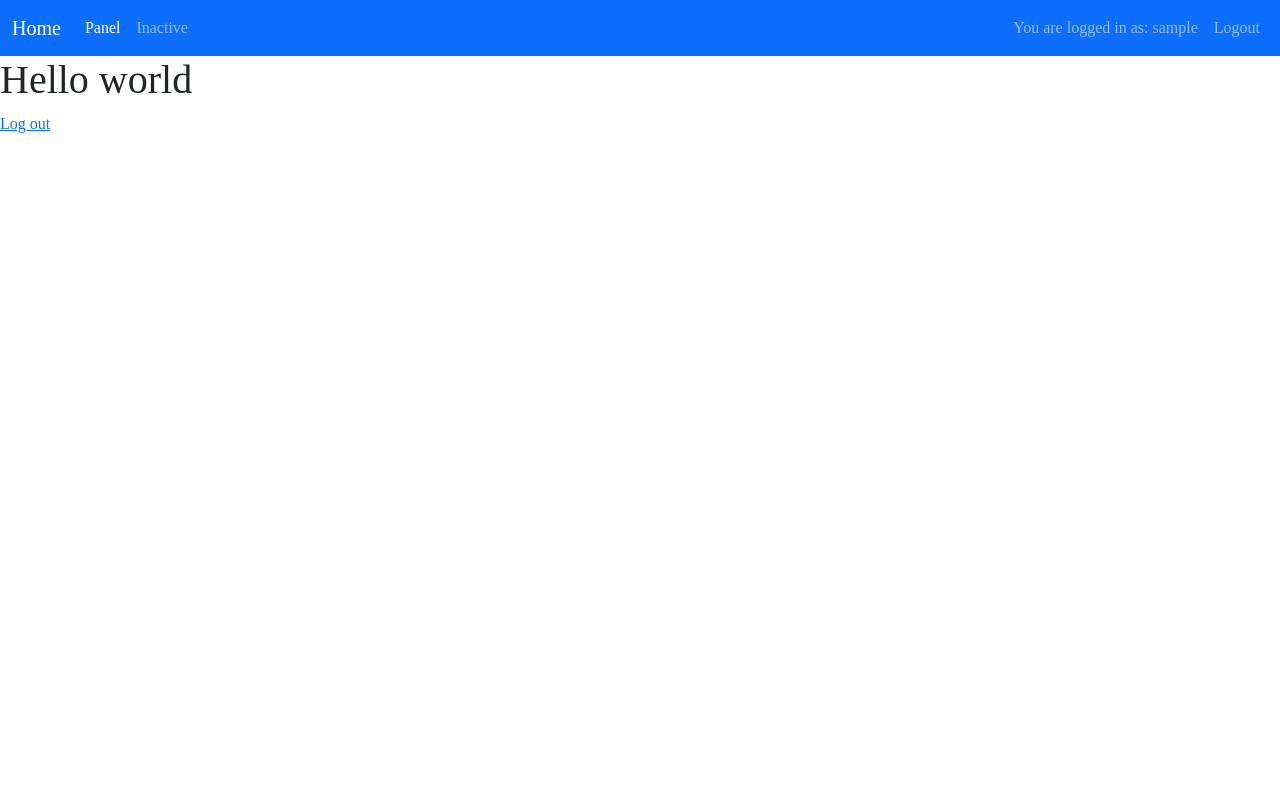
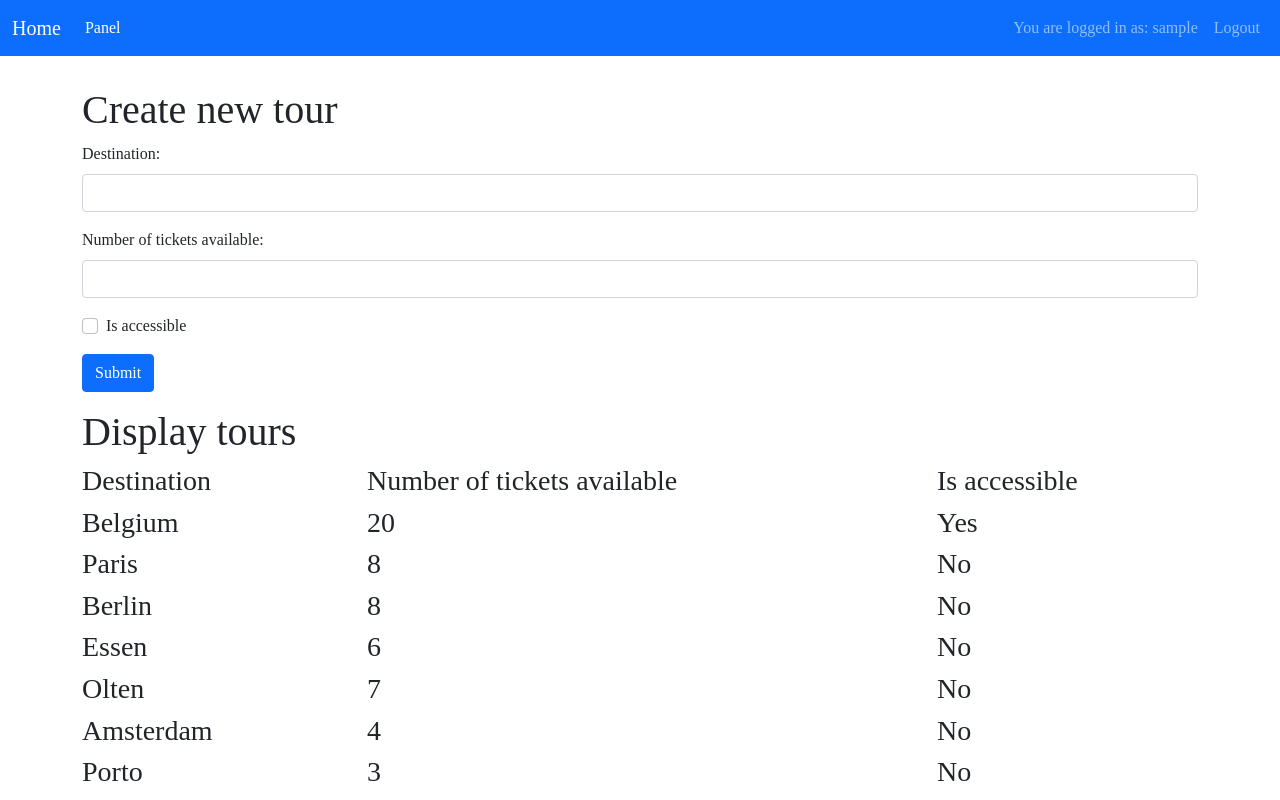
Before and after one commit to tamtran2885/php-server-environment, a PHP site: page /pages/panel.php in a window 1280 px wide. Run offline with PHP 8.4, Linux system fonts and the light colour scheme; the visitor is signed in with stand-in values (Sample User, id 1).

Commit message:
display data

```diff
--- a/assets/css/styles.css
+++ b/assets/css/styles.css
@@ -34,4 +34,9 @@ body {
 .navbar-collapse {
   display: flex;
   justify-content: space-between;
+  align-items: center;
 }
+
+.container {
+  margin-top: 30px;
+}
--- a/data/tours.json
+++ b/data/tours.json
@@ -3,5 +3,35 @@
     "destination": "Belgium",
     "number_of_tickets_available": 20,
     "is_accessible": true
+  },
+  {
+    "destination": "Paris",
+    "number_of_tickets_available": 8,
+    "is_accessible": false
+  },
+  {
+    "destination": "Berlin",
+    "number_of_tickets_available": 8,
+    "is_accessible": false
+  },
+  {
+    "destination": "Essen",
+    "number_of_tickets_available": 6,
+    "is_accessible": false
+  },
+  {
+    "destination": "Olten",
+    "number_of_tickets_available": 7,
+    "is_accessible": false
+  },
+  {
+    "destination": "Amsterdam",
+    "number_of_tickets_available": 4,
+    "is_accessible": false
+  },
+  {
+    "destination": "Porto",
+    "number_of_tickets_available": 3,
+    "is_accessible": false
   }
 ]
--- a/inc/_navbar.php
+++ b/inc/_navbar.php
@@ -9,9 +9,6 @@
         <li class="nav-item">
           <a class="nav-link active" aria-current="page" href="#">Panel</a>
         </li>
-        <li class="nav-item">
-          <a class="nav-link" href="#">Inactive</a>
-        </li>
       </ul>
       <ul class="navbar-nav">
         <?php
@@ -22,7 +19,7 @@
             <?php echo $_SESSION["username"]; ?></a>
           </li>
           <li class="nav-item">
-            <a class="nav-link" href="#">Logout</a>
+            <a class="nav-link" href="<?php echo BASE_URL ?>modules/close_sessions.php">Logout</a>
           </li>
           <?php
         }
--- a/pages/panel.php
+++ b/pages/panel.php
@@ -7,12 +7,126 @@ if (!isset($_SESSION["username"])) {
   exit;
 }
 ?>
+
+<?php
+  $toursJsonFile = __DIR__ . "/../data/tours.json";
+  // Check if data exist, load data
+  if (file_exists($toursJsonFile)) {
+    $jsonData = file_get_contents($toursJsonFile);
+    $toursData = json_decode($jsonData, true);
+  } else {
+    // if data does not exist, start with an empty array
+    $toursData = [];
+  }
+
+  // Create a variable of error
+  $formErrors = [];
+
+  // If the request method is POST, then use the submitted data to save new input
+  if ($_SERVER["REQUEST_METHOD"] == "POST") {
+    // 1. Normalize the request data
+    $normalizedData = [
+      "destination" => isset($_POST["destination"]) ? (string)$_POST["destination"] : "",
+      "number_of_tickets_available" => isset($_POST["number_of_tickets_available"]) ? (int)$_POST["number_of_tickets_available"] : 0,
+      "is_accessible" => isset($_POST["is_accessible"]) ? true : false
+    ];
+
+    // 2. Validate the request data
+    if ($normalizedData["destination"] === "") {
+      $formErrors["destination"] = "Please enter a destination";
+    }
+
+    if ($normalizedData["number_of_tickets_available"] < 1) {
+      $formErrors["number_of_tickets_available"] = "Number of tickets available must be at least 1";
+    }
+
+    // 3. Convert data to JSON and save data to file tours.json
+    if (count($formErrors) === 0) {
+      $toursData[] = $normalizedData;
+      $jsonData = json_encode($toursData, JSON_PRETTY_PRINT);
+      file_put_contents($toursJsonFile, $jsonData);
+
+      // Display message after adding new data successfully
+      // $_SESSION["message"] = "Successfully added new tour";
+      // header("Location: ");
+      // exit;
+    }
+  }
+?>
+
 <?php
   $title = "Panel Page";
   include(__DIR__ . "/../inc/_header.php");
 ?>
-    <h1>Hello world</h1>
-    <p><a href="<?php echo BASE_URL ?>modules/close_sessions.php">Log out</a></p>
+
+<main class="main">
+  <div class="container">
+    <h1>Create new tour</h1>
+    <form
+      method="POST"
+    >
+      <div class="mb-3">
+        <label for="destination" class="form-label">Destination:</label>
+        <input type="text" class="form-control" id="destination"  name="destination" value="" >
+        <?php
+          if(isset($formErrors["destination"])) {
+            ?>
+              <strong><?php echo $formErrors["destination"]; ?></strong>
+            <?php
+          }
+        ?>
+      </div>
+      <div class="mb-3">
+        <label for="number_of_tickets_available" class="form-label">Number of tickets available:</label>
+        <input type="number" class="form-control" id="number_of_tickets_available" value="" name="number_of_tickets_available" >
+        <?php
+          if(isset($formErrors["number_of_tickets_available"])) {
+            ?>
+              <strong><?php echo $formErrors["number_of_tickets_available"]; ?></strong>
+            <?php
+          }
+        ?>
+      </div>
+      <div class="form-check mb-3">
+        <input class="form-check-input" type="checkbox" value="" id="is_accessible" value="yes">
+        <label class="form-check-label" for="is_accessible">
+          Is accessible
+        </label>
+      </div>
+      <button type="submit" class="btn btn-primary mb-3">Submit</button>
+    </form>
+
+    <h1 class>Display tours</h1>
+    <div class="row">
+      <div class="col">
+        <h3>Destination</h3>
+      </div>
+      <div class="col-6">
+        <h3>Number of tickets available</h3>
+      </div>
+      <div class="col">
+        <h3>Is accessible</h3>
+      </div>
+    </div>
+    <?php
+      foreach($toursData as $tourData) {
+        ?>
+        <div class="row">
+          <div class="col">
+            <h3><?php echo htmlspecialchars($tourData['destination'], ENT_QUOTES); ?></h3>
+          </div>
+          <div class="col-6">
+            <h3><?php echo htmlspecialchars($tourData['number_of_tickets_available'], ENT_QUOTES); ?></h3>
+          </div>
+          <div class="col">
+            <h3><?php echo $tourData['is_accessible'] ? "Yes" : "No"; ?></h3>
+          </div>
+        </div>
+        <?php
+      }
+    ?>
+  </div>
+</main>
 <?php
   include(__DIR__ . "/../inc/_footer.php");
 ?>
```
Also changed, not shown: pages/notFound.php (added, +9 -0 lines).
